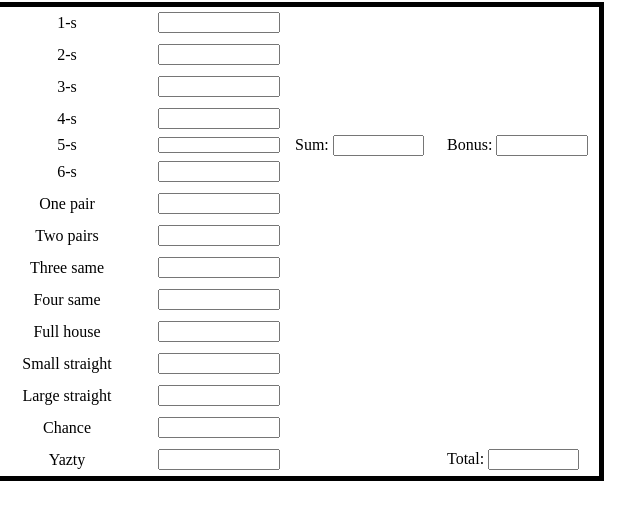
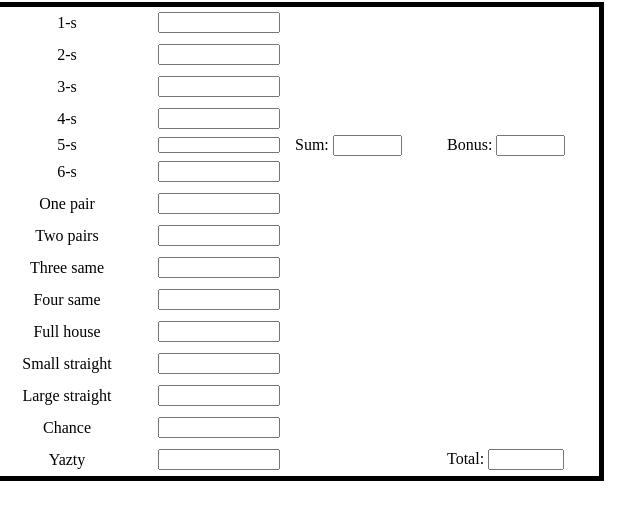
Before and after one commit to caspersiig/YatzyProjekt, a plain HTML site: page index.html in a window 1280 px wide. Shown: the part 227-746 px from the top of the page, 41-681 px from the left. Drawn offline with Linux system fonts and the light colour scheme.

Commit message:
final design white mode

```diff
--- a/Javascript.js
+++ b/Javascript.js
@@ -12,7 +12,6 @@ for (let i = 1; i <= 15; i++) {
     element = document.createElement("input");
     element.id = i;
     element.setAttribute("readonly", "readonly")
-    element.style.marginRight = "5%"
     element.style.maxHeight = "50%"
     element.style.margin = "auto"
     element.style.maxWidth = "75%"
@@ -20,12 +19,11 @@ for (let i = 1; i <= 15; i++) {
 
     if (i == 5) {
         const div = document.createElement("div");
+        div.style.maxWidth = "100%";
         element = document.createElement("input");
         element.id = "sum";
         element.setAttribute("readonly", "readonly")
-        element.style.marginRight = "5%"
-        element.style.maxWidth = "45%"
-
+        element.style.maxWidth = "40%"
         div.style.margin = "auto"
         div.innerHTML = "<label>Sum: </label>"
         div.append(element)
@@ -40,22 +38,22 @@ for (let i = 1; i <= 15; i++) {
 
     if (i == 5) {
         const div = document.createElement("div");
+        div.style.maxWidth = "100%";
         element = document.createElement("input");
         element.id = "bonus";
         element.setAttribute("readonly", "readonly")
-        element.style.marginRight = "5%"
-        element.style.maxWidth = "45%"
-
+        element.style.maxWidth = "40%"
         div.style.margin = "auto"
         div.innerHTML = "<label>Bonus: </label>"
         div.append(element)
         spilletbody[0].append(div);
     } else if (i == 15) {
         const div = document.createElement("div");
+        div.style.maxWidth = "100%";
         element = document.createElement("input");
         element.id = "total";
         element.setAttribute("readonly", "readonly")
-        element.style.marginRight = "5%"
+
         element.style.maxWidth = "45%"
 
         div.style.margin = "auto"
--- a/Stylesheet.css
+++ b/Stylesheet.css
@@ -17,7 +17,6 @@ body {
     display: grid;
     grid-template-columns: repeat(5, 20%);
     outline: 5px solid;
-
 }
 
 .terning {
@@ -34,7 +33,7 @@ img {
 }
 
 #turn {
-    margin-left: +.5rem;
+    margin-left: .5rem;
 }
 
 /*spil spillet delen*/
```
